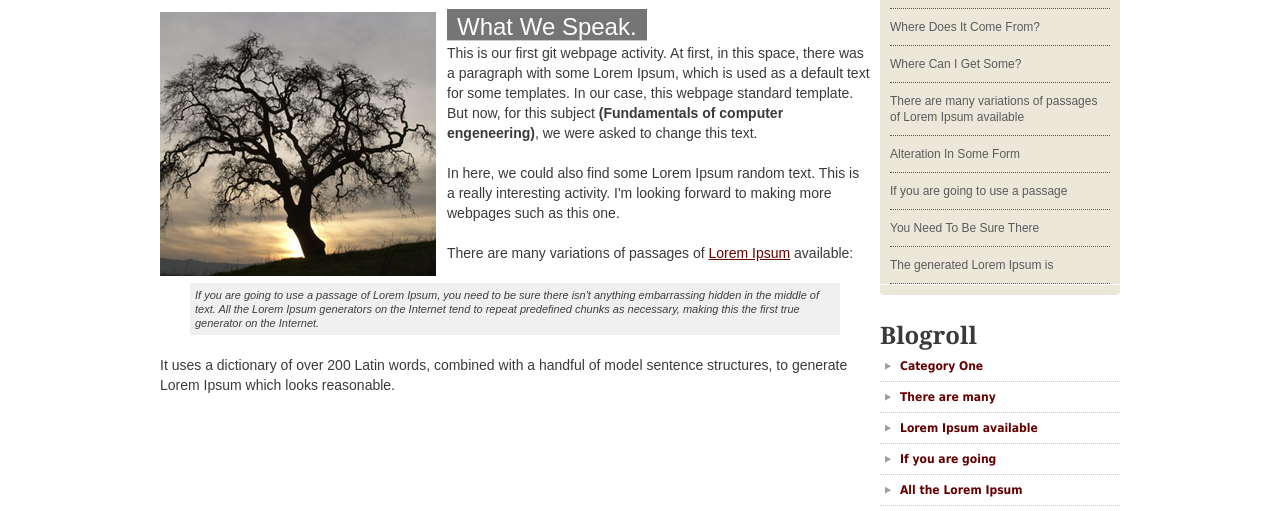
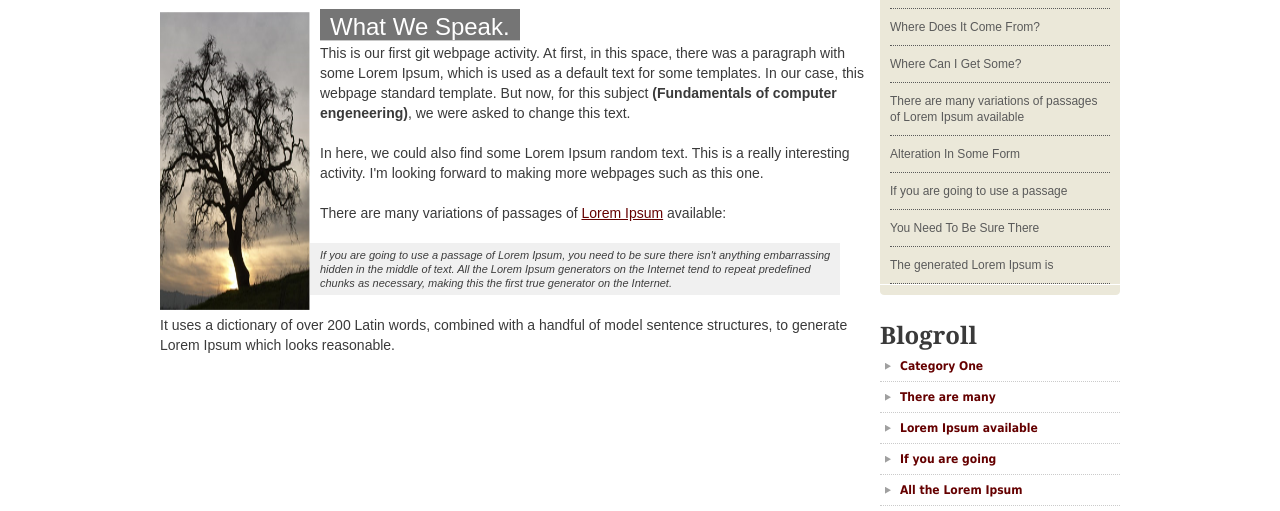
Before and after one commit to macevedo-04/fundamentalsufv.github.io, a plain HTML site: page docs/index.html in a window 1280 px wide. Shown: the part 271-782 px from the top of the page. Drawn offline with Linux system fonts and the light colour scheme.

Commit message:
Adjustments of the tree image on the left

```diff
--- a/docs/index.html
+++ b/docs/index.html
@@ -31,7 +31,7 @@
        What is Lorem Ipsum?
        <span>September 1, 2009 | (0) Comments</span>
       </h2>
-	  <img src="images/c1_i1.png" width="277" height="266" alt="" />
+	  <img src="images/c1_i1.png" width="150" height="300" alt="" />
 	  <h3>What We Speak.</h3>
 	  <br class="clear bottomClear" />
 	  <p>This is our first git webpage activity. At first, in this space, there was a paragraph with some Lorem Ipsum, which is used as a default text for some templates. In our case, this webpage standard template. But now, for this subject <b>(Fundamentals of computer engeneering)</b>, we were asked to change this text. <br /><br />
```
